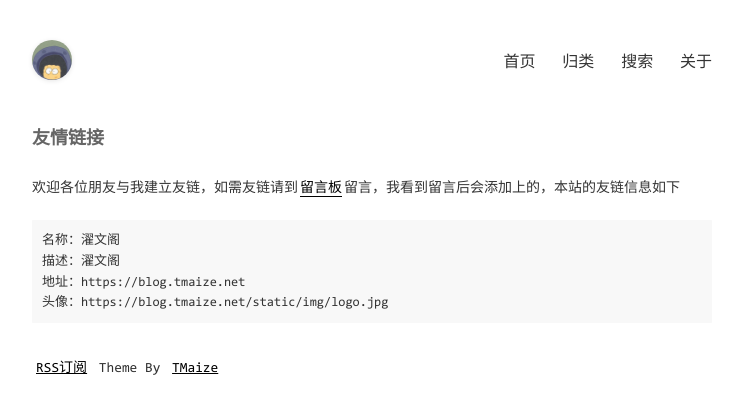
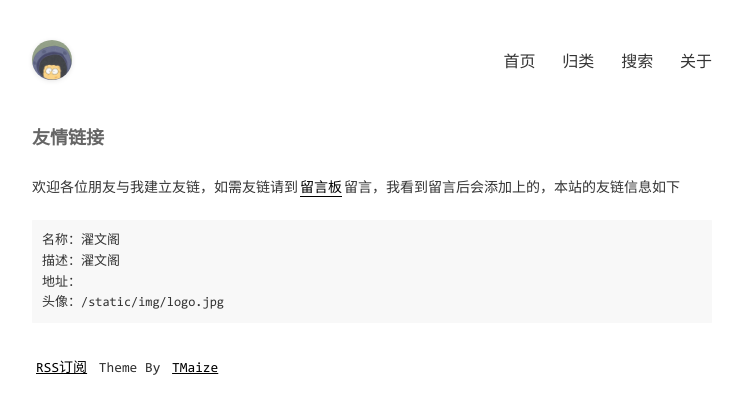
Before and after one commit to ez202013/zhuowenge.github.io, a Jekyll site: the page built from pages/links.md, in a window 1280 px wide. Shown: the top 414 px of the page, without its empty margins (268-1011 px from the left). Built offline with Jekyll 4.4.1, drawn with Linux system fonts in a browser that asks for light colours; part of the change alters nothing that is shown.

Commit message:
Update _config.yml

```diff
--- a/_config.yml
+++ b/_config.yml
@@ -16,7 +16,7 @@ exclude: ['CNAME', 'README.md', 'LICENSE', '_site', 'dist', 'Gemfile', 'Gemfile.
 
 # 域名配置
 # baseurl配置,如果网站部署在根目录下的其他目录中，请设置为 /目录名
-domainUrl: 'https://blog.tmaize.net'
+domainUrl:
 baseurl: ''
 
 # 吐个槽地址，会在chat页面中重定向到该地址
```
